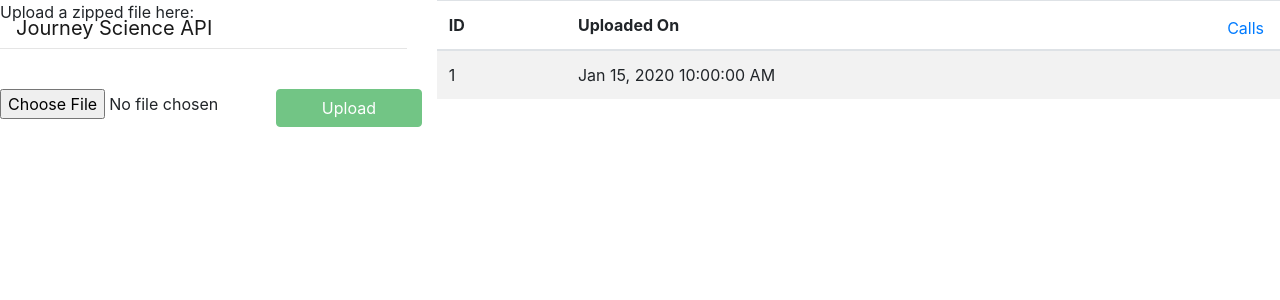
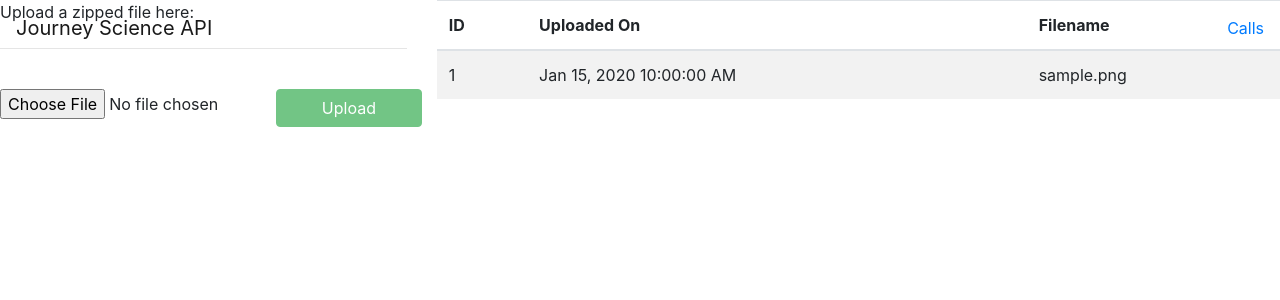
Before and after one commit to lslee714/JourneyScienceApi, a Flask app: page /calls/ in a window 1280 px wide. Shown: the top 300 px of the page. Run offline with Flask 2, Linux system fonts and the light colour scheme; tables that the repository leaves empty hold one stand-in row (values such as "Sample post"); some libraries are stand-ins or nearby versions.

Commit message:
show the filename too

```diff
--- a/app/static/calls/upload_tr.html
+++ b/app/static/calls/upload_tr.html
@@ -1,4 +1,5 @@
 <tr>
     <td> {{ upload.id }}</td>
     <td> {{ upload.ts|date:'medium' }}</td>
+    <td> {{ upload.filename }} </td>
 </tr>
--- a/app/templates/calls/index.html
+++ b/app/templates/calls/index.html
@@ -24,6 +24,7 @@
                     <tr>
                         <th>ID</th>
                         <th>Uploaded On</th>
+                        <th>Filename</th>
                     </tr>
                 </thead>
                 <tbody>
```
